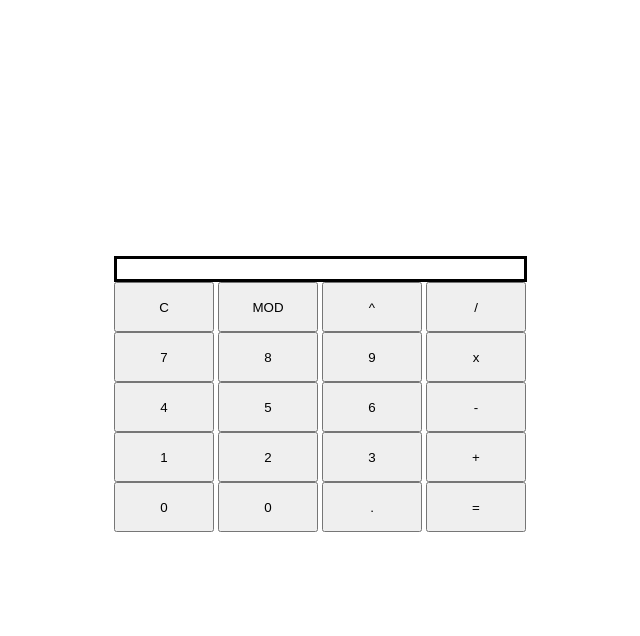
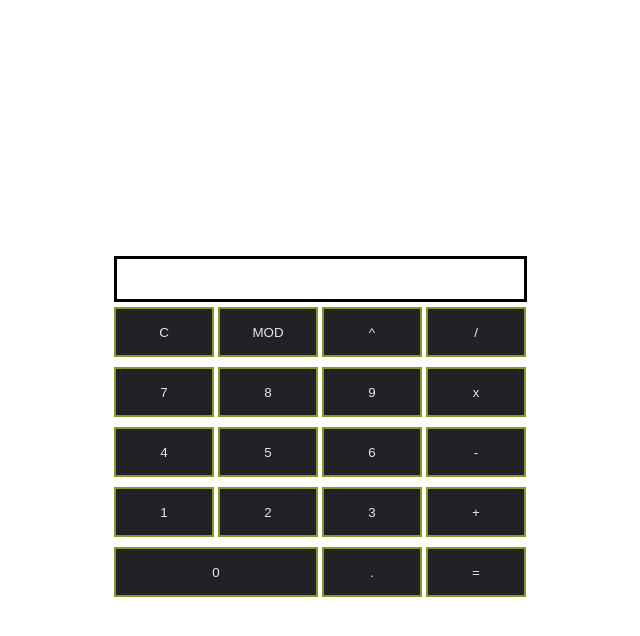
Before and after one commit to Malam2704/Web_Development, a PHP site: page /calculator/index.html in a window 1280 px wide. Shown: the top 636 px of the page, without its empty margins (286-926 px from the left). Run offline with PHP 8.4, Linux system fonts and the light colour scheme.

Commit message:
Calculator design added

```diff
--- a/calculator/assets/css/calculator.css
+++ b/calculator/assets/css/calculator.css
@@ -12,6 +12,7 @@
 
 #screen{
     width: 387px;
+    height: 20px;
     padding: 10px;
 
     font-size: 1.2em;
@@ -24,6 +25,32 @@ button{
     width: 100px;
     height: 50px;
 }
+.longButton{
+    width: 204px;
+}
+/* ___________________________________________________ */
+/* The button styling such as the Add to List for comments,
+and taking the quiz. Auto style to make them look nice and active and hovers
+for good UI experience. */
+button {
+    background-color: #232126;
+    color: #E6E6E6;
+    text-align: center;
+    /* Up Right Down Left */
+    margin: 5px 0px 5px 0px;
+    cursor: pointer;
+    border: 2px solid #819c27;
+    text-align: center;
+}
 button:hover{
-    color: darkgrey;
+    border: 2px solid #FF5700;
+    color: #FF5700;
+    font-weight: bold;
 }
+
+button:active{
+    border: 2px solid #396BF7;
+    color: #396BF7;
+    font-weight: bold;
+}
+  /* ___________________________________________________ */
--- a/calculator/index.html
+++ b/calculator/index.html
@@ -38,8 +38,7 @@
             <button onclick="addNum()">+</button>
         </div>
         <div>
-            <button onclick="enterNum(0)">0</button>
-            <button onclick="enterNum(0)">0</button>
+            <button onclick="enterNum(0)" class="longButton">0</button>
             <button onclick="enterNum('.')">.</button>
             <button onclick="calcEnter()">=</button>
         </div>
```
